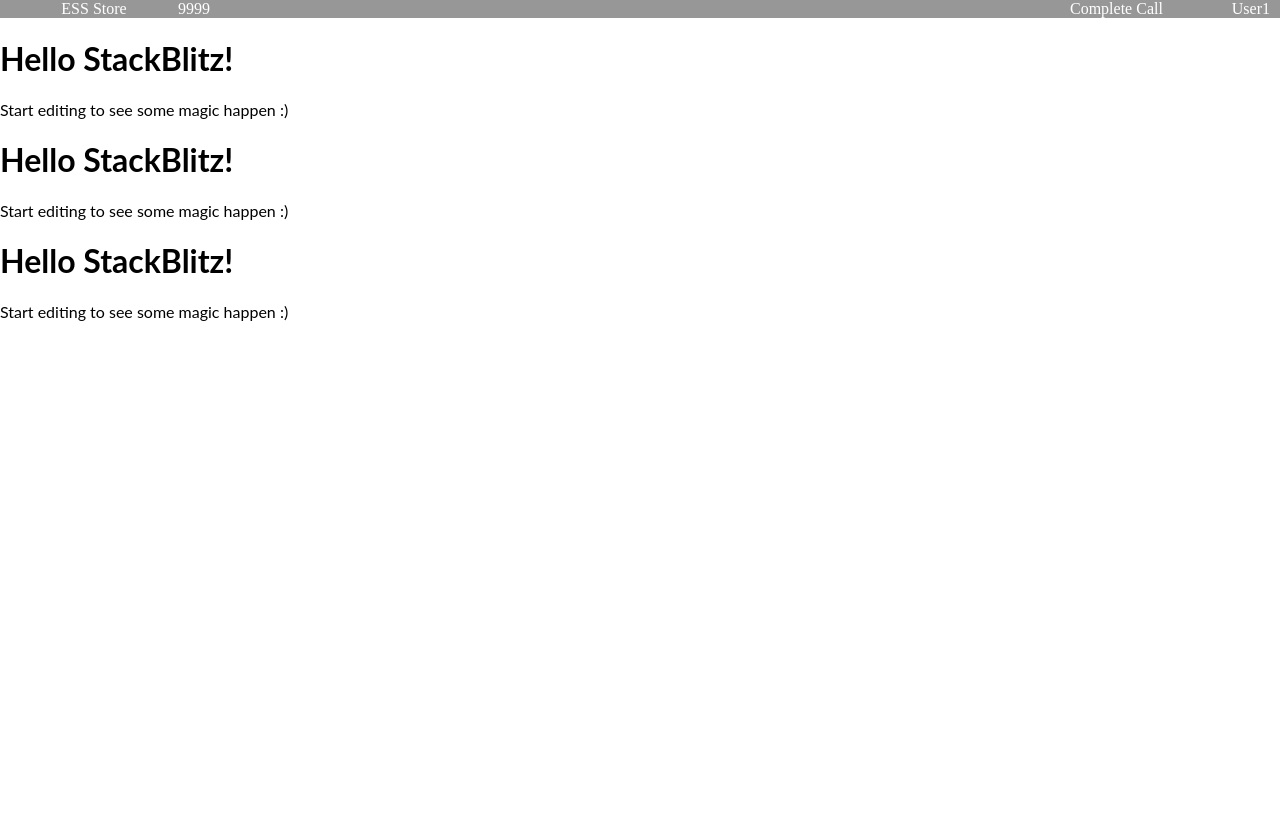
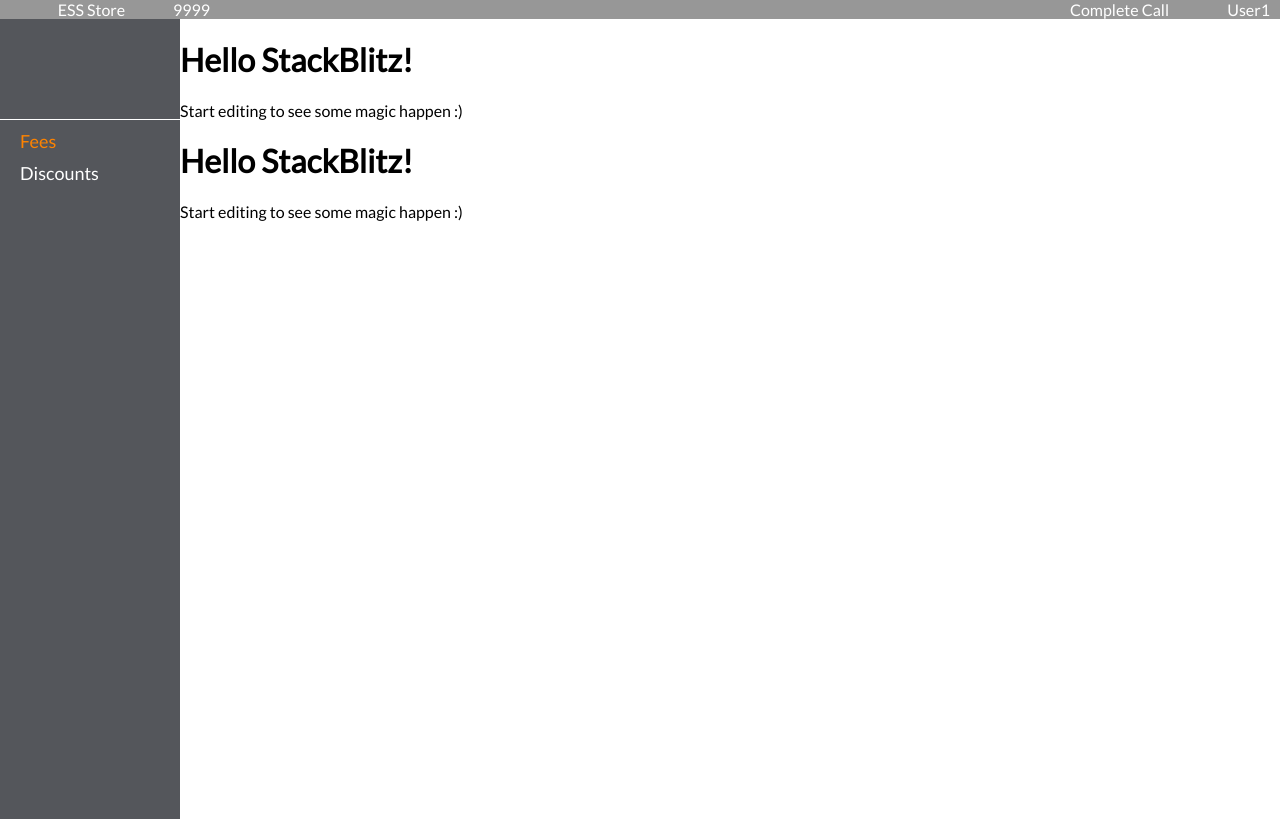
Before and after one commit to lgonzalez-extraspace/tax-interview, a React (Create React App) app: page / in a window 1280 px wide. Built offline with nearby package versions, Linux system fonts and the light colour scheme.

Commit message:
4 files modified, 2 added

```diff
--- a/Layout.tsx
+++ b/Layout.tsx
@@ -2,11 +2,12 @@ import * as React from 'react';
 import FeeManager from './FeeManager';
 import Header from './Header';
 import NavBar from './NavBar';
+import './styles/layout.css';
 import './styles/style.css';
 
 export default function Layout() {
   return (
-    <div>
+    <div className="layout">
       <Header></Header>
       <div className="layout-body">
         <NavBar></NavBar>
--- a/NavBar.tsx
+++ b/NavBar.tsx
@@ -1,11 +1,15 @@
 import * as React from 'react';
 import './styles/style.css';
+import './styles/navbar.css';
 
 export default function NavBar() {
   return (
-    <div>
-      <h1>Hello StackBlitz!</h1>
-      <p>Start editing to see some magic happen :)</p>
+    <div className="navbar">
+      <div className="navbar-logo"></div>
+      <div className="navbar-links">
+        <div className="navbar-link active">Fees</div>
+        <div className="navbar-link">Discounts</div>
+      </div>
     </div>
   );
 }
--- a/index.html
+++ b/index.html
@@ -1 +1,2 @@
+<link rel="stylesheet" href="https://fonts.googleapis.com/css?family=Lato" />
 <div id="root"></div>
--- /dev/null
+++ b/styles/layout.css
@@ -0,0 +1,9 @@
+.layout {
+  height: 100vh
+}
+.layout-body {
+  display: flex;
+  flex-direction: row;
+  height: 100%;
+  width: 100%;
+}
--- /dev/null
+++ b/styles/navbar.css
@@ -0,0 +1,26 @@
+.navbar {
+  width: 180px;
+  height: 100wh;
+  display: block;
+  background-color: var(--body-grey);
+}
+
+.navbar-logo {
+  height: 100px;
+  border-bottom: 1px solid var(--white);
+  width: 100%;
+}
+
+.navbar-links {
+  padding: 0 20px 10px;
+}
+
+.navbar-link {
+  color: var(--white);
+  font-size: 18px;
+  padding: 10px 0 0 0;
+}
+
+.navbar-link.active {
+  color: var(--orange);
+}
--- a/styles/style.css
+++ b/styles/style.css
@@ -5,4 +5,5 @@ p {
 body {
   padding: 0;
   margin: 0;
+  font-family: Lato;
 }
```
